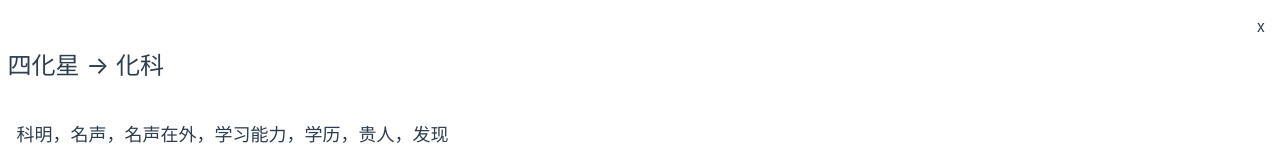
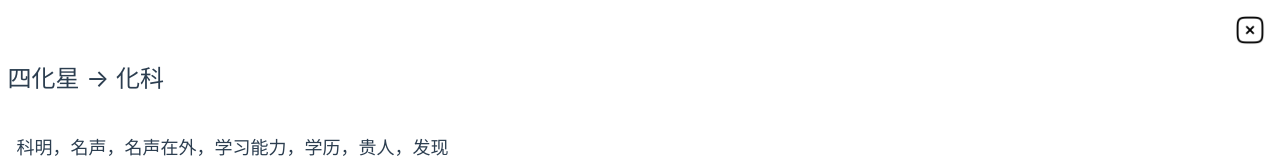
Before and after one commit to goblinjj/Astrology, a Vue app: page / in a window 1280 px wide. Both pictures are taken after a click on the element "化科". Shown: the top 160 px of the page. Built offline with nearby package versions, Linux system fonts and the light colour scheme; grey boxes are pictures that could not be loaded.

Commit message:
增加关闭图标

```diff
--- a/src/views/Popup.vue
+++ b/src/views/Popup.vue
@@ -35,7 +35,7 @@ const formatText = (text) => {
 
 <template>
     <div v-if="props.modelValue.title" class="frame">
-        <div @click="hidden" style="text-align: right; padding: 0.5em">x</div>
+        <div @click="hidden" style="text-align: right; padding: 0.5em"><img src="/close.png" style="width: 30px;"></div>
         <div class="title">{{ props.modelValue.category.title }} -> {{ props.modelValue.title }}</div>
         <div class="text" v-html="formatText(props.modelValue.all)" />
 
```
Also changed, not shown: public/close.png (added).
